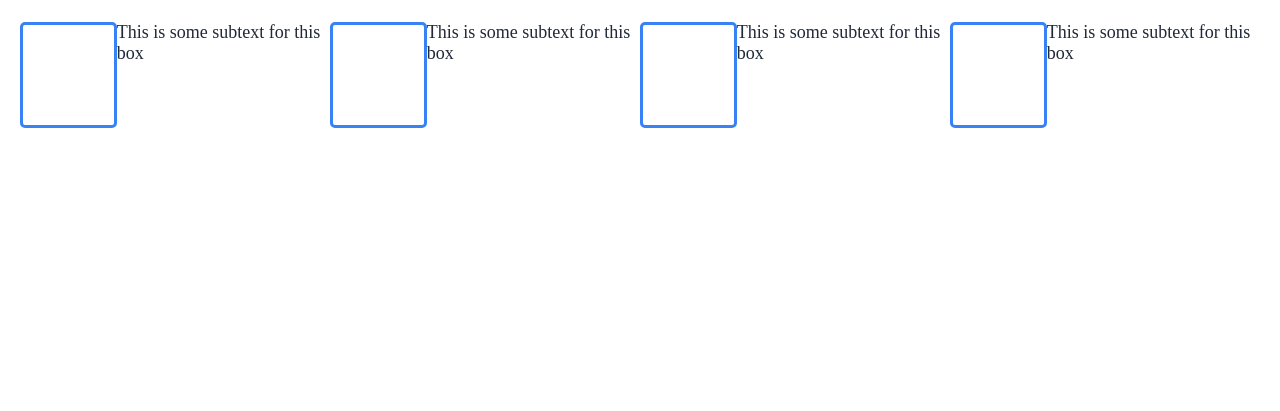
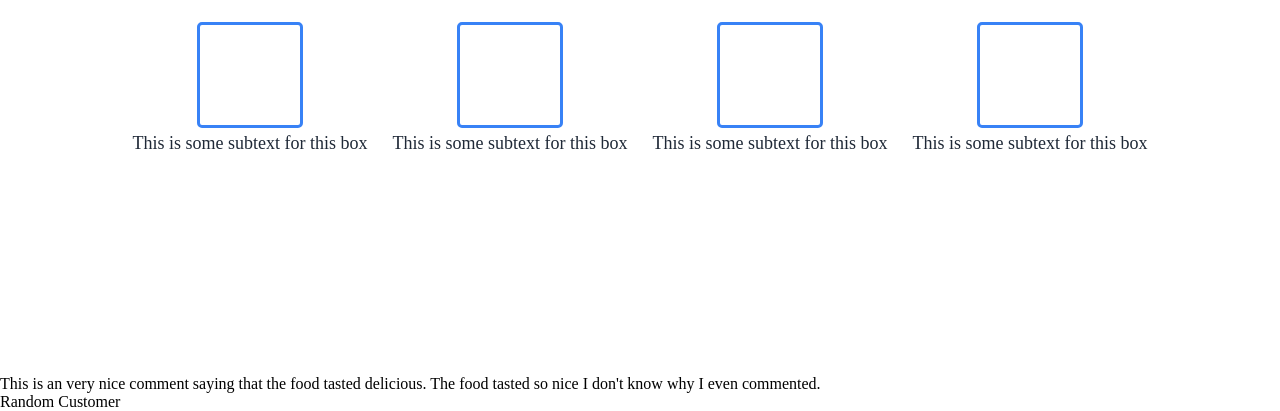
Before and after one commit to Mizan95/landing_page_project, a plain HTML site: page index.html in a window 1280 px wide. Shown: the part 465-876 px from the top of the page. Before the commit the page ends 800 px from the top, so only its background shows below. Drawn offline with Linux system fonts and the light colour scheme.

Commit message:
Complete section-1 input section-2

```diff
--- a/index.html
+++ b/index.html
@@ -37,17 +37,31 @@
                 <div class="information-header-text">Some random information</div>
             </div>
             <div class="box-cc">
-                <div class="box"></div>
-                <div class="box-subtext">This is some subtext for this box</div>
-                <div class="box"></div>
-                <div class="box-subtext">This is some subtext for this box</div>
-                <div class="box"></div>
-                <div class="box-subtext">This is some subtext for this box</div>
-                <div class="box"></div>
-                <div class="box-subtext">This is some subtext for this box</div>
-            </div>
+                <div class="boxtext-cc">
+                    <div class="box"></div>
+                    <div class="box-subtext">This is some subtext for this box</div>
+                </div>
+                <div class="boxtext-cc">
+                    <div class="box"></div>
+                    <div class="box-subtext">This is some subtext for this box</div>
+                </div>
+                <div class="boxtext-cc">
+                    <div class="box"></div>
+                    <div class="box-subtext">This is some subtext for this box</div>
+                </div>
+                <div class="boxtext-cc">
+                    <div class="box"></div>
+                    <div class="box-subtext">This is some subtext for this box</div>
+            </div></div>
         </div>
     </div>
-
+    <div class="section-2">
+        <div class="section-2-cc">
+         <div class="quote">This is an very nice comment saying that the food tasted delicious.
+            The food tasted so nice I don't know why I even commented.
+         </div>
+         <div class="quote-author">Random Customer</div>
+        </div>
+    </div>
 </body>
 </html>
--- a/style.css
+++ b/style.css
@@ -96,10 +96,29 @@ button {
     background-color: white;
 }
 
+.section-1-cc {
+    height: 400px;
+    padding: 20px;
+    display: flex;
+    flex-direction: column;
+    align-items: center;
+}
+
 .information-header-text {
     font-size: 36px;
     font-weight: 900;
     color: #1f2937;
+}
+
+.box-cc {
+    display: flex;
+    gap: 25px;
+}
+
+.boxtext-cc {
+    display: flex;
+    flex-direction: column;
+    align-items: center;
 }
 
 .box {
@@ -107,11 +126,13 @@ button {
     height: 100px;
     border: 3px solid #3882f6;
     border-radius: 5px;
+    margin-bottom: 5px;
 }
 
 .box-subtext {
     font-size: 18px;
     color: #1f2937;
+    text-align: center;
 }
 
 .section-1 {
@@ -119,17 +140,8 @@ button {
     justify-content: center;
 }
 
-.section-1-cc {
-    padding: 20px;
-    display: flex;
-    flex-direction: column;
-    align-items: center;
-}
+
 
 .information-header-text {
     margin-bottom: 25px;
 }
-
-.box-cc {
-    display: flex;
-}
```
